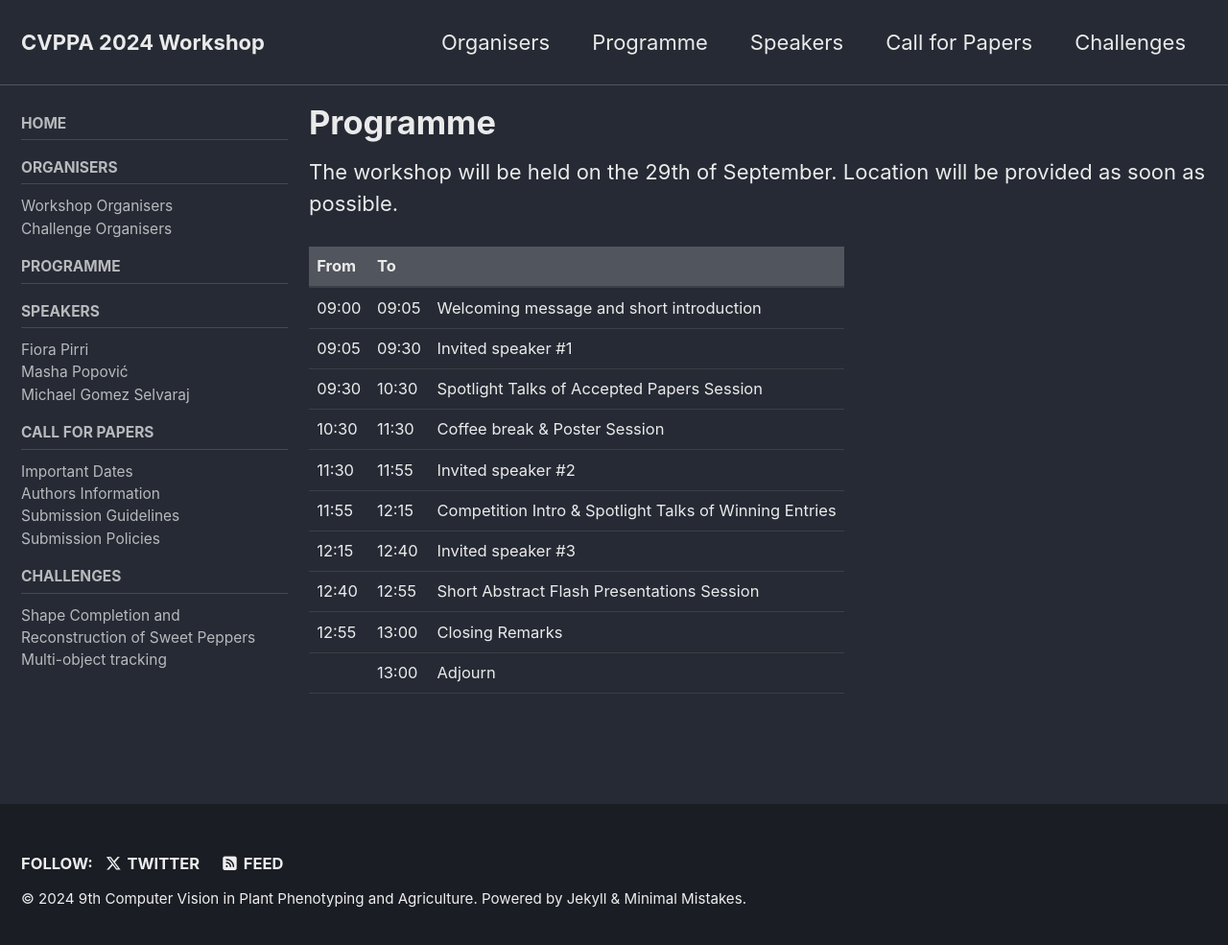
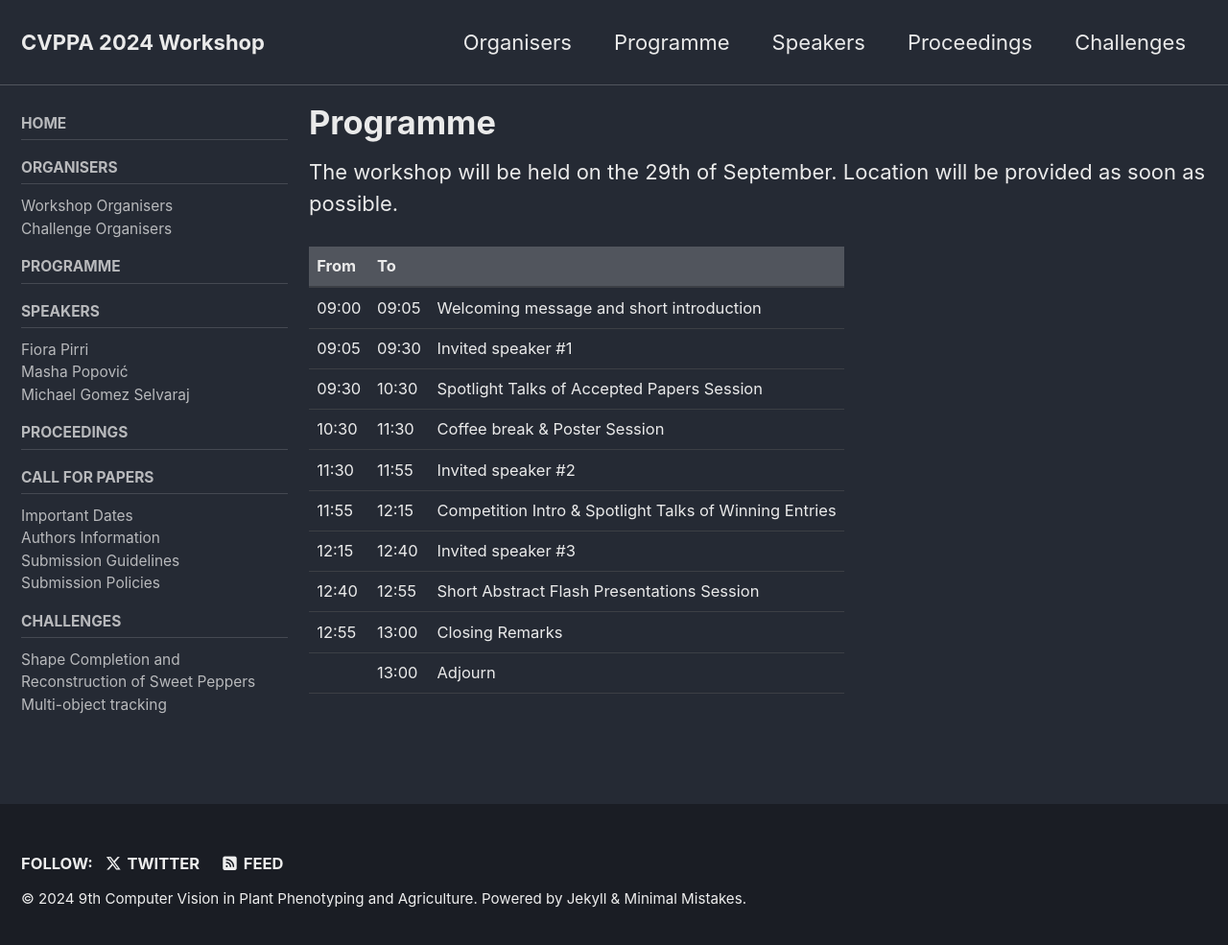
Before and after one commit to cvppa2024/cvppa2024.github.io, a Jekyll site: the page built from _pages/programme.md, in a window 1280 px wide and 993 px high. Shown: the top 985 px of the window at 96% size. Built offline with Jekyll 4.4.1, drawn with Linux system fonts in a browser that asks for light colours; cached includes are drawn as plain includes.

Commit message:
Update navigation.yml
navigation updated for the new proceedings page

```diff
--- a/_data/navigation.yml
+++ b/_data/navigation.yml
@@ -6,8 +6,8 @@ main:
     url: /programme/
   - title: "Speakers"
     url: /speakers/
-  - title: "Call for Papers"
-    url: /cfp/
+  - title: "Proceedings"
+    url: /proceedings/
   - title: "Challenges"
     url: /challenges/
 
@@ -32,6 +32,8 @@ sidebar:
         url: /speakers/#masha-popovi%C4%87
       - title: Michael Gomez Selvaraj
         url: /speakers/#michael-gomez-selvaraj
+  - title: "Proceedings"
+    url: /proceedings/
   - title: "Call for Papers"
     url: /cfp/
     children:
```
